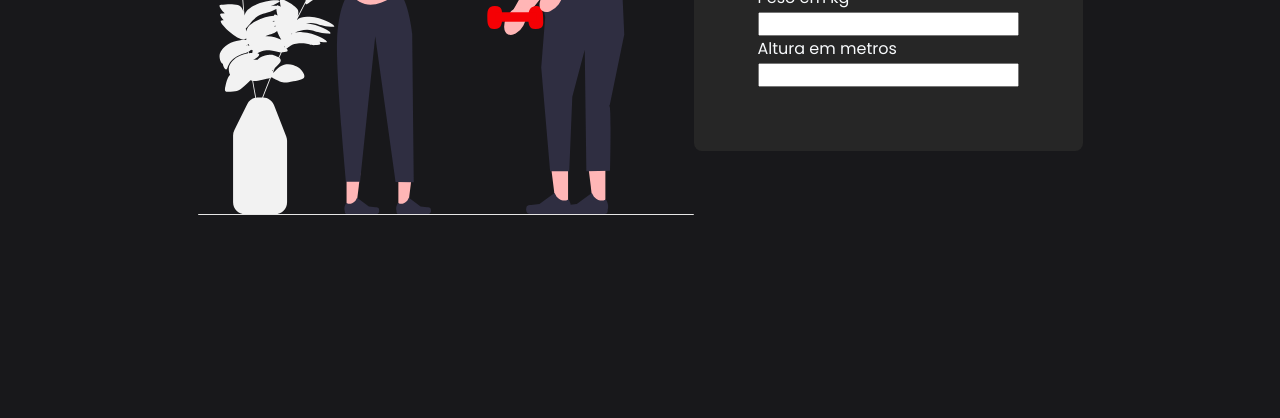
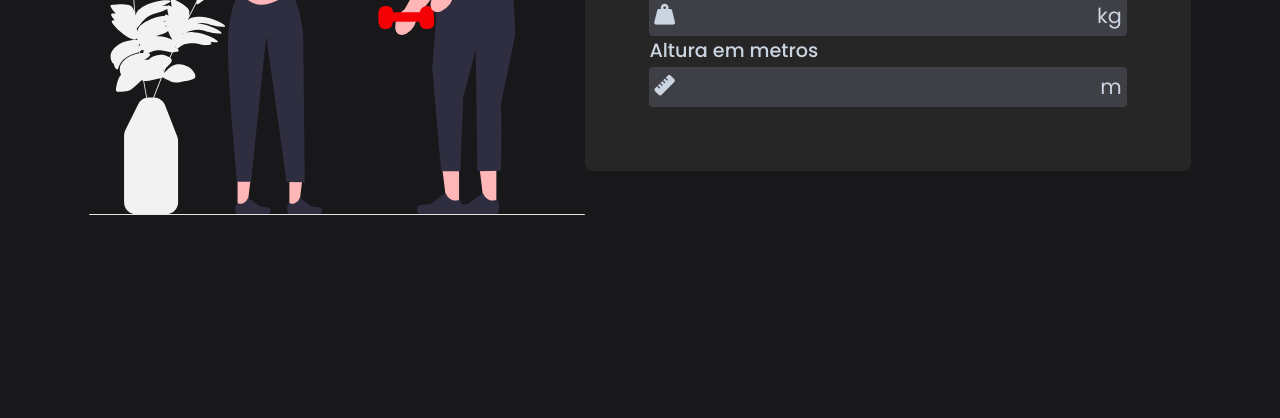
Before and after one commit to LuFassini/TDS2--revisao01, a plain HTML site: page index.html in a window 1280 px wide. Shown: the part 382-800 px from the top of the page. Drawn offline with Linux system fonts and the light colour scheme.

Commit message:
feat: add icons and styles

```diff
--- a/assets/css/style.index.css
+++ b/assets/css/style.index.css
@@ -33,3 +33,37 @@ img{
     flex-direction: column;
     padding: 2rem;
 }
+
+.input-box label {
+    font-weight: 500;
+    font-size: 1.2rem;
+    color: #cbd5e1;
+}
+.input-field {
+    display: flex;
+    align-items: center;
+    justify-content: space-between;
+    background-color: #3f3f46;
+    padding: 0.3rem;
+    border-radius: 4px;
+    margin-top: 2px;
+}
+.input-field input{
+    background-color: transparent;
+    border: none;
+    width: 100%;
+    font-size: 1.3rem;
+    color: #f8fafc;
+    padding: 0 0.5rem;
+}
+
+.input-field input ::-webkit-outer-spin-button,
+.input-field input::-webkit-inner-spin-button{
+    appearance: none;
+}
+
+.unit, .icon{
+    color: #cbd5e1;
+    font-size: 1.3rem;
+    padding: 0.6rem 1 rem;
+}
--- a/index.html
+++ b/index.html
@@ -6,6 +6,7 @@
     <script src="assets/js/script.index.js"></script>
     <meta name="viewport" content="width=device-width, initial-scale=1.0">
     <title>Calculadora IMC</title>
+    <link rel="stylesheet" href="https://cdnjs.cloudflare.com/ajax/libs/font-awesome/6.4.2/css/all.min.css" integrity="sha512-z3gLpd7yknf1YoNbCzqRKc4qyor8gaKU1qmn+CShxbuBusANI9QpRohGBreCFkKxLhei6S9CQXFEbbKuqLg0DA==" crossorigin="anonymous" referrerpolicy="no-referrer" />
 </head>
 <body>
    <main>
@@ -19,14 +20,18 @@
             <div class="input-box">
                 <label for="weight"> Peso em kg </label>
                 <div class="input-field">
+                    <i class="fa-solid fa-weight-hanging icon"></i>
                 <input type="number" id="weight" required />
+                <span class="unit">kg</span>
                 </div>
             </div>
 
             <div class="input-box">
                 <label for="heigth"> Altura em metros </label>
                 <div class="input-field">
+                    <i class="fa-solid fa-ruler icon"></i>
                 <input type="number" id="heigth" required />
+                <span class="unit">m</span>
                 </div>
             </div>
         </div>
```
